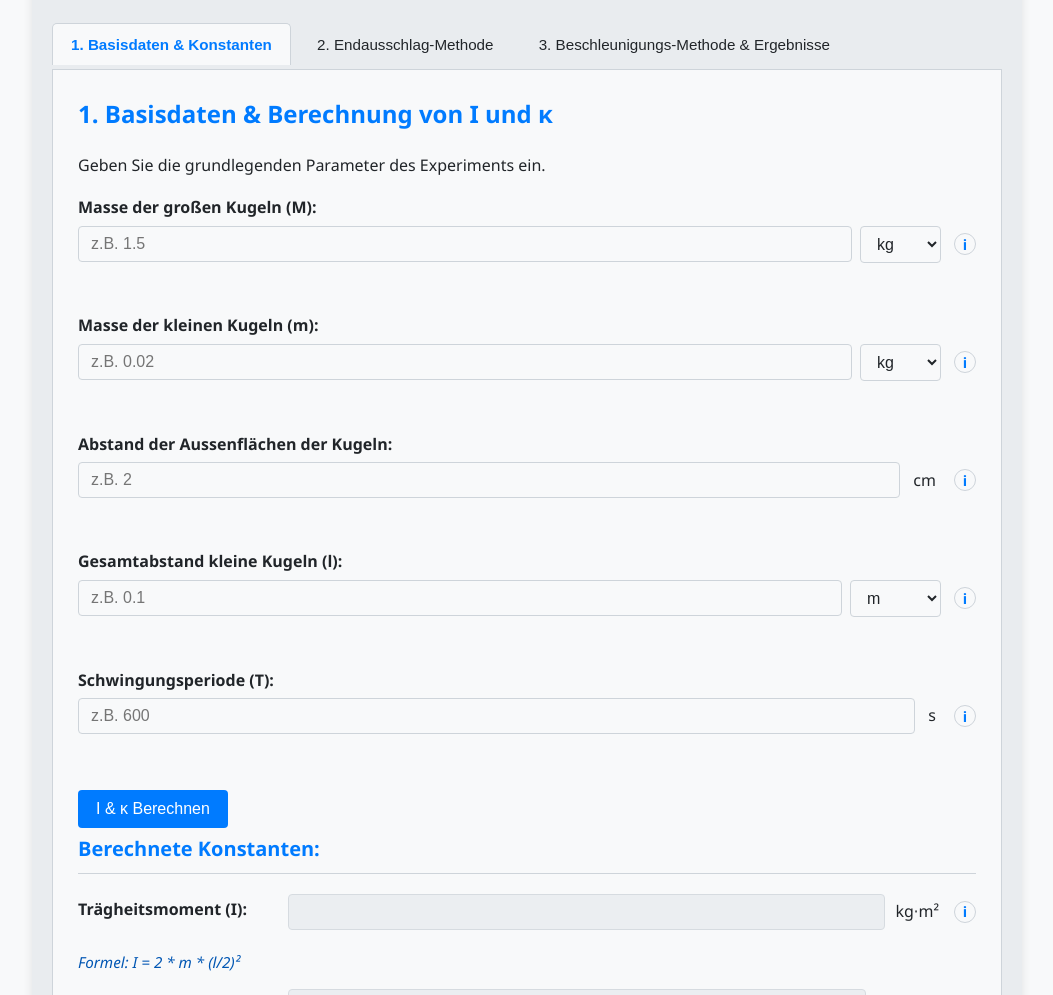
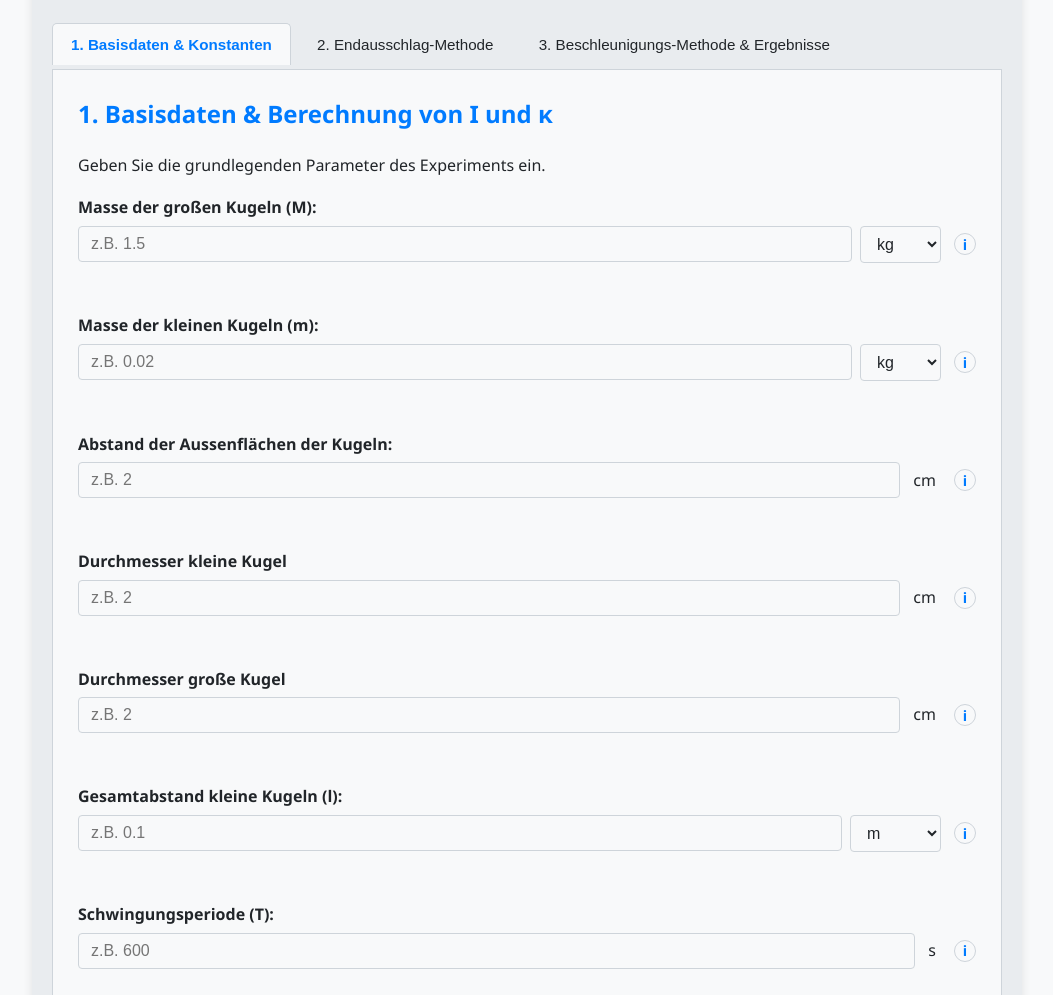
Before and after one commit to ProfessorQuantumUniverse/Gravity-Calculator, a plain HTML site: page index.html in a window 1280 px wide. Shown: the part 105-1100 px from the top of the page, without its empty margins (113-1166 px from the left). Drawn offline with nearby package versions, Linux system fonts and the light colour scheme.

Commit message:
Update index.html

```diff
--- a/index.html
+++ b/index.html
@@ -57,7 +57,7 @@
                 </div>
 
                 <div class="input-group">
-                    <label for="mass-m">Abstand der Aussenflächen der Kugeln:</label>
+                    <label for="dist-af">Abstand der Aussenflächen der Kugeln:</label>
                      <div class="input-wrapper">
                         <input type="number" id="dist-af" step="any" placeholder="z.B. 2" min="0">
                         <span>cm</span>
@@ -65,6 +65,27 @@
                     </div>
                      <div class="formula-display" id="formula-display-m"></div>
                 </div>
+
+                <div class="input-group">
+                    <label for="dm-kk">Durchmesser kleine Kugel</label>
+                     <div class="input-wrapper">
+                        <input type="number" id="dm-kk" step="any" placeholder="z.B. 2" min="0">
+                        <span>cm</span>
+                        <span class="tooltip" data-tooltip="Abstand der jeweiligen Außenflächen der großen und kleinen Kugel">i</span>
+                    </div>
+                     <div class="formula-display" id="formula-display-m"></div>
+                </div>
+
+                <div class="input-group">
+                    <label for="dm-gk">Durchmesser große Kugel</label>
+                     <div class="input-wrapper">
+                        <input type="number" id="dm-gk" step="any" placeholder="z.B. 2" min="0">
+                        <span>cm</span>
+                        <span class="tooltip" data-tooltip="Abstand der jeweiligen Außenflächen der großen und kleinen Kugel">i</span>
+                    </div>
+                     <div class="formula-display" id="formula-display-m"></div>
+                </div>
+
 
                 <div class="input-group">
                     <label for="distance-l">Gesamtabstand kleine Kugeln (l):</label>
```
